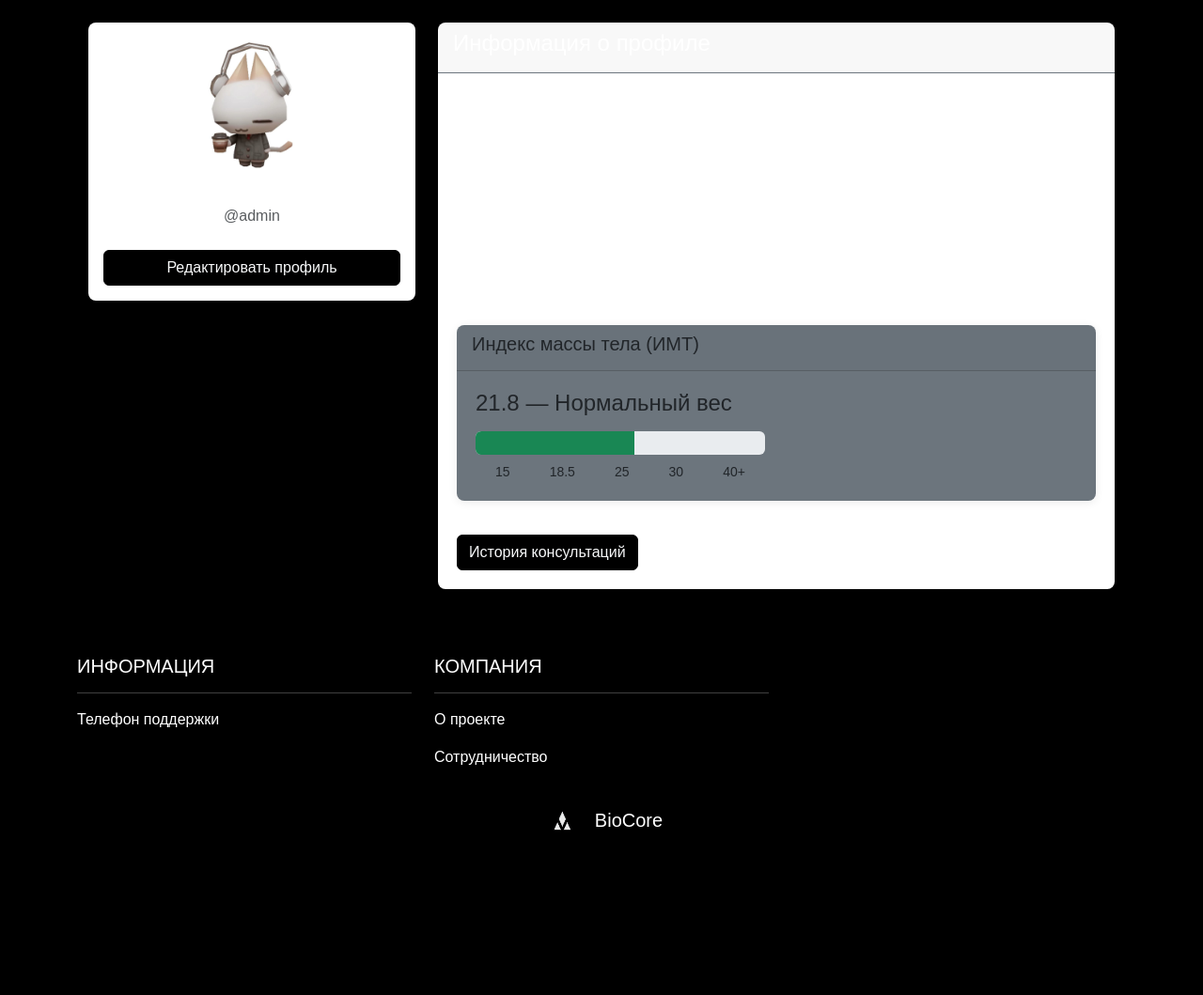
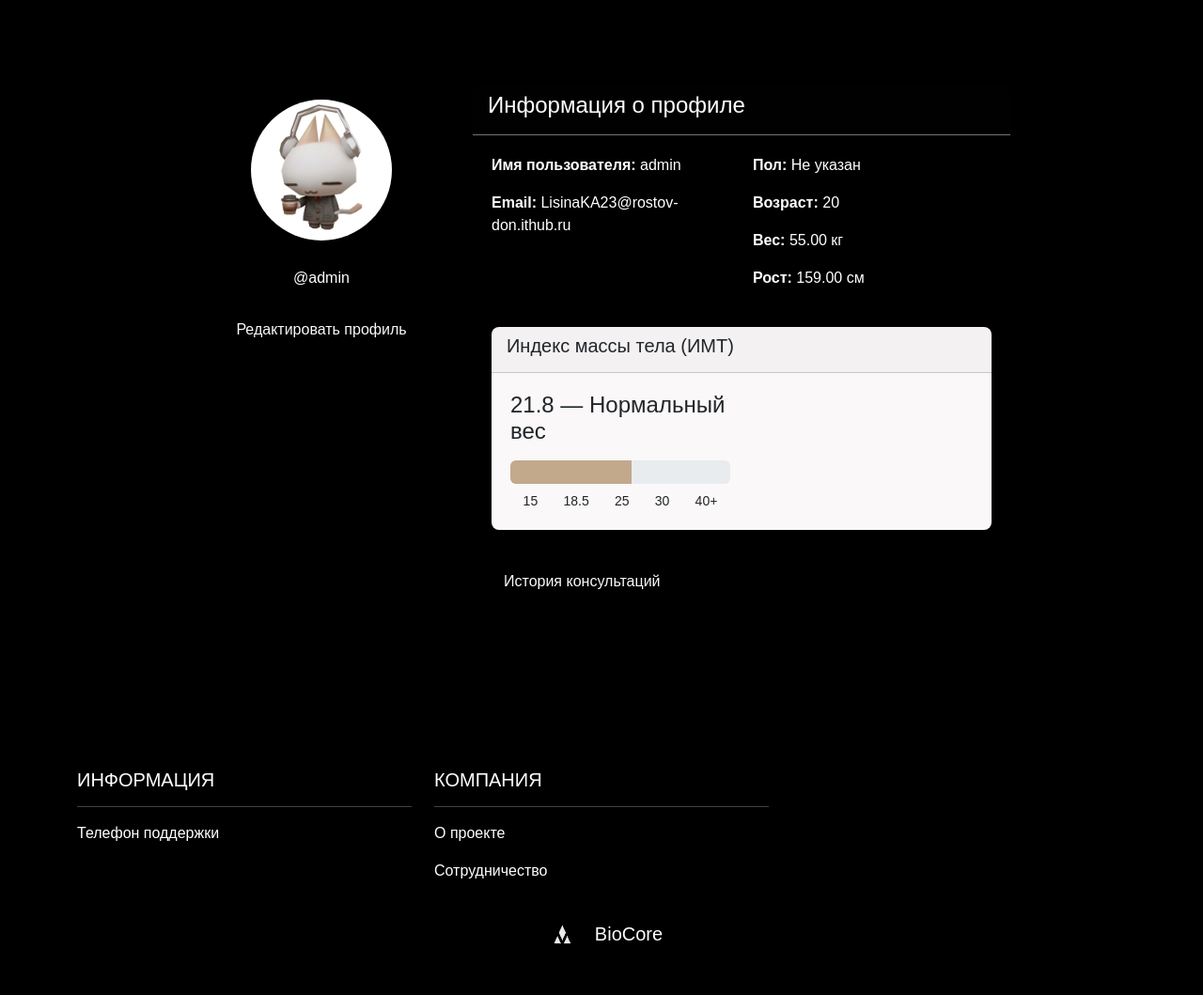
Before and after one commit to Kirikiri2/bio_core, a Django app: page /profile/ in a window 1280 px wide. Shown: the part 130-1189 px from the top of the page at 94% size. Before the commit the page ends 1014 px from the top, so only its background shows below. Run offline with Django 5.2, Linux system fonts and the light colour scheme; a user stored in the database is signed in; some web fonts are replaced.

Commit message:
hrml_css_profil_v2

```diff
--- a/biocore_site/bio_core_website/static/bio_core_website/css/style.css
+++ b/biocore_site/bio_core_website/static/bio_core_website/css/style.css
@@ -566,3 +566,38 @@ canvas {
         margin-bottom: 15px;
     }
 }
+
+.container.mt-6 {
+
+    padding: 40px;
+    border-radius: 10px;
+    max-width: 950px;
+    margin: 50px auto;
+    box-shadow: 0 4px 12px rgba(0, 0, 0, 0.1);
+}
+
+.container.mt-6 h2 {
+    color: #f5f3f3;
+    font-family: 'TT Travels Next Trl', sans-serif;
+    font-weight: bold;
+    text-transform: uppercase;
+    margin-bottom: 30px;
+    text-align: center;
+    font-size: 28px;
+}
+.bg-dark {
+    --bs-bg-opacity: 1;
+    background-color: #000 !important;
+}
+.text-muted {
+    --bs-text-opacity: 1;
+    color: #fff !important;
+}
+.bg-success {
+    --bs-bg-opacity: 1;
+    background-color: #c2a98c !important;
+}
+.bg-secondary {
+    --bs-bg-opacity: 1;
+    background-color: #faf8f8 !important;
+}
--- a/biocore_site/bio_core_website/templates/bio_core_website/profile.html
+++ b/biocore_site/bio_core_website/templates/bio_core_website/profile.html
@@ -6,7 +6,7 @@
     <div class="row g-4">
         <!-- Левая колонка: аватар и профиль -->
         <div class="col-md-4">
-            <div class="card  text-white text-center p-3">
+            <div class="card bg-dark text-white text-center p-3">
                 <div class="mb-3">
                     {% if user.avatar %}
                         <img src="{{ user.avatar.url }}"
@@ -33,12 +33,12 @@
 
         <!-- Правая колонка: данные и ИМТ -->
         <div class="col-md-8">
-            <div class="card  text-white">
+            <div class="card bg-dark text-white">
                 <div class="card-header border-secondary">
                     <h4>Информация о профиле</h4>
                 </div>
                 <div class="card-body">
-                    <div class="rrr">
+                    <div class="row">
                         <div class="col-md-6">
                             <p><strong>Имя пользователя:</strong> {{ user.username }}</p>
                             <p><strong>Email:</strong> {{ user.email|default:"Не указан" }}</p>
```
Also changed, not shown: biocore_site/db.sqlite3.
